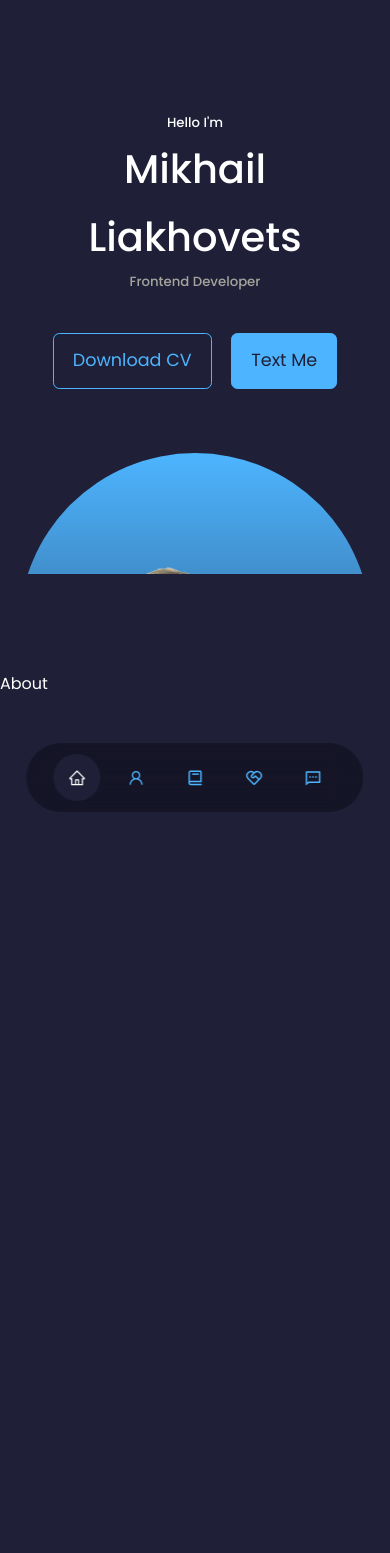
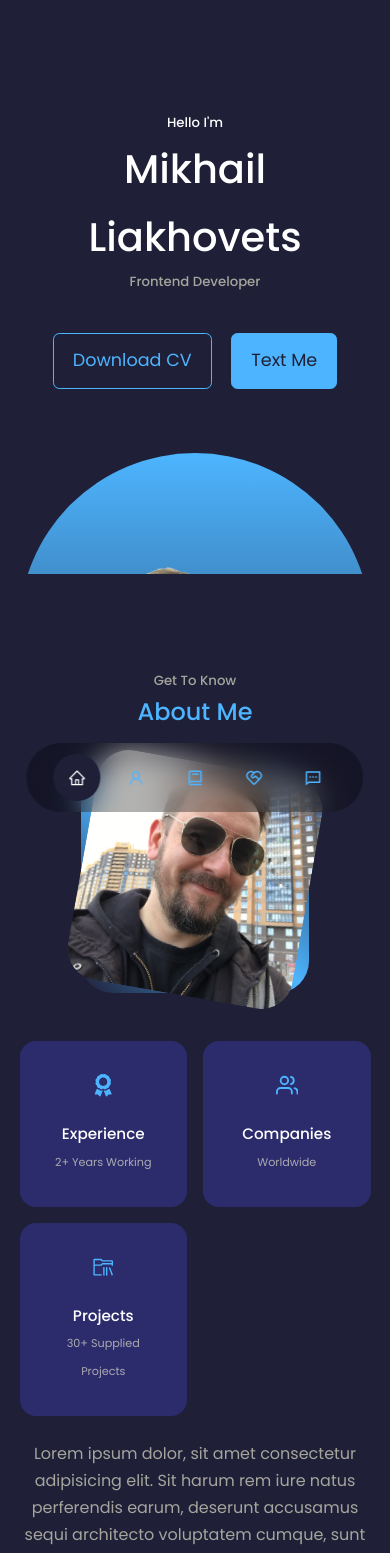
Before and after one commit to bthrsn/react-portfolio, a React (Create React App) app: page / in a window 390 px wide. Shown: the top 1553 px of the page. Built offline with nearby package versions, Linux system fonts and the light colour scheme.

Commit message:
Add About section

```diff
--- a/src/components/about/About.tsx
+++ b/src/components/about/About.tsx
@@ -1,7 +1,53 @@
 import React from "react";
+import { FaAward } from "react-icons/fa";
+import { FiUsers } from "react-icons/fi";
+import { VscFolderLibrary } from "react-icons/vsc";
+import "./about.css";
+
+const AboutImage = require("../../assets/about-photo.png");
 
 const About = () => {
-  return <section id="about">About</section>;
+  return (
+    <section id="about">
+      <h5>Get To Know</h5>
+      <h2>About Me</h2>
+      <div className="container about-container">
+        <div className="about">
+          <div className="about-image">
+            <img src={AboutImage} alt="secondary" />
+          </div>
+        </div>
+        <div className="about-content">
+          <div className="about-cards">
+            <article className="about-card">
+              <FaAward className="about-icon" />
+              <h5>Experience</h5>
+              <small>2+ Years Working</small>
+            </article>
+            <article className="about-card">
+              <FiUsers className="about-icon" />
+              <h5>Companies</h5>
+              <small>Worldwide</small>
+            </article>
+            <article className="about-card">
+              <VscFolderLibrary className="about-icon" />
+              <h5>Projects</h5>
+              <small>30+ Supplied Projects</small>
+            </article>
+          </div>
+          <p>
+              Lorem ipsum dolor, sit amet consectetur adipisicing elit. Sit
+              harum rem iure natus perferendis earum, deserunt accusamus sequi
+              architecto voluptatem cumque, sunt officia praesentium mollitia
+              delectus inventore excepturi modi nemo!
+            </p>
+            <a href="#contacts" className="button button-primary">
+              Text Me
+            </a>
+        </div>
+      </div>
+    </section>
+  );
 };
 
 export default About;
--- a/src/components/about/about.css
+++ b/src/components/about/about.css
@@ -0,0 +1,103 @@
+.about-container {
+  display: grid;
+  grid-template-columns: 35% 50%;
+  gap: 15%;
+}
+
+.about {
+  width: 100%;
+  aspect-ratio: 1/1;
+  border-radius: 2rem;
+  background: linear-gradient(45deg, transparent, var(--color-primary), transparent);
+  display: grid;
+  place-items: center;
+}
+
+.about-image {
+  border-radius: 2rem;
+  overflow: hidden;
+  transform: rotate(10deg);
+  transition: var(--transition);
+}
+
+.about-image:hover {
+  transform: rotate(0deg);
+}
+
+.about-cards {
+  display: grid;
+  grid-template-columns: repeat(3, 1fr);
+  gap: 1.5rem;
+}
+
+.about-card {
+  background: var(--color-bg-variant);
+  border: 1px solid transparent;
+  border-radius: 1rem;
+  padding: 2rem;
+  text-align: center;
+  transition: var(--transition);
+}
+
+.about-card:hover {
+  background: transparent;
+  border-color: var(--color-primary-variant);
+  cursor: default;
+}
+
+.about-icon {
+  color: var(--color-primary);
+  font-size: 1.4rem;
+  margin-bottom: 1rem;
+}
+
+.about-card h5 {
+  font-size: 0.95rem;
+}
+
+.about-card small {
+  font-size: 0.7rem;
+  color: var(--color-light);
+}
+
+.about-content p {
+  margin: 2rem 0 2.6rem;
+  color: var(--color-light);
+}
+
+@media screen and (max-width: 1024px) {
+.about-container {
+  grid-template-columns: 1fr;
+  gap: 0;
+}
+
+.about {
+  width: 50%;
+  margin: 2rem auto 4rem;
+}
+
+.about-content p {
+  margin: 1rem 0 1.5rem;
+}
+
+}
+
+@media screen and (max-width: 600px) {
+  .about {
+    width: 65%;
+    margin: 0 auto 3rem;
+  }
+
+  .about-cards {
+    grid-template-columns: 1fr 1fr;
+    gap: 1rem;
+  }
+
+  .about-content {
+    text-align: center;
+  }
+
+  .about-content p {
+    margin: 1.5rem 0;
+  }
+}
--- a/src/index.css
+++ b/src/index.css
@@ -124,7 +124,6 @@
 
   section {
     margin-top: 6rem;
-    height: 100vh;
   }
 }
 
```
Also changed, not shown: src/assets/about-photo.png (added), src/assets/second-photo.png (deleted).
